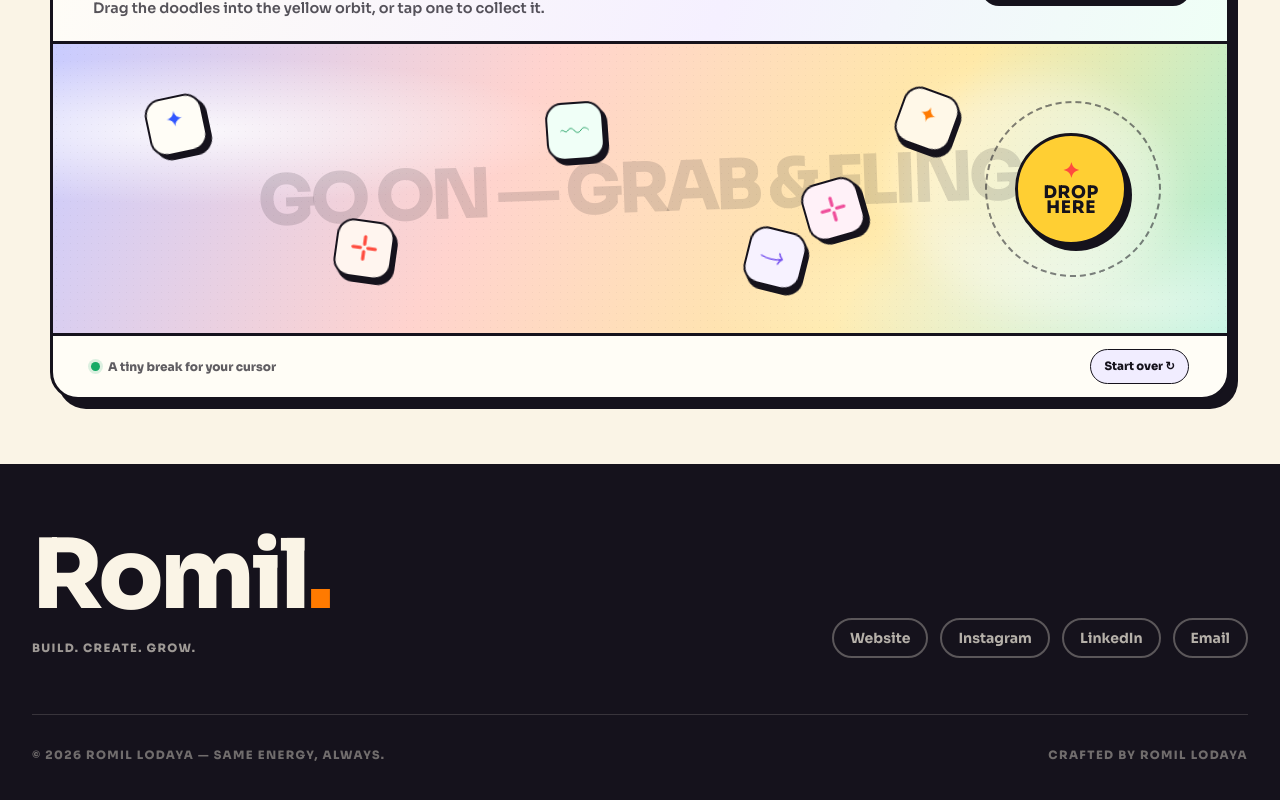
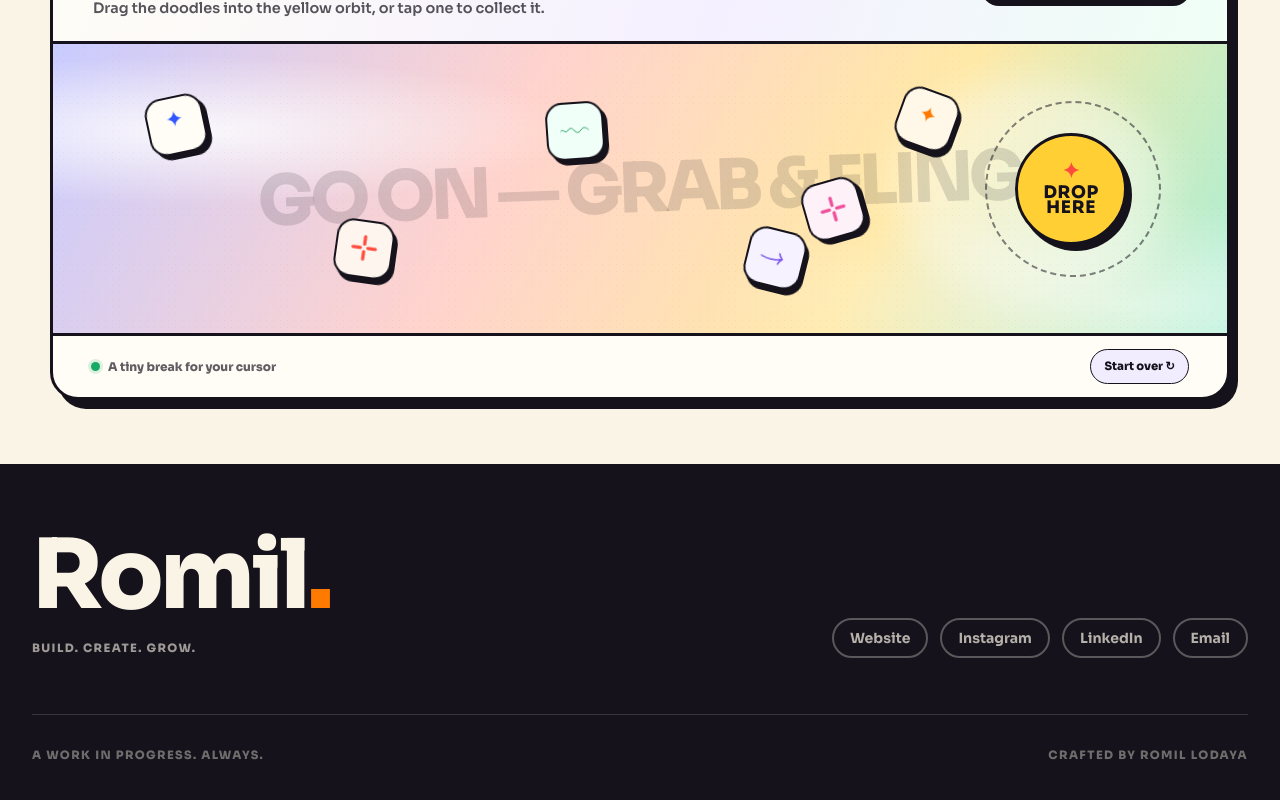
Before and after one commit to romillodaya07-glitch/Portfolio, a Next.js app: page / in a window 1280 px wide. Shown: the part 2580-3380 px from the top of the page. Built offline with nearby package versions, Linux system fonts and the light colour scheme.

Commit message:
Update portfolio footer message

```diff
--- a/components/Footer.tsx
+++ b/components/Footer.tsx
@@ -1,6 +1,6 @@
 "use client";
 
-import { footer, meta, contact, taglines } from "@/lib/content";
+import { footer, contact } from "@/lib/content";
 
 export function Footer() {
   return (
@@ -30,9 +30,7 @@ export function Footer() {
         </div>
 
         <div className="mt-14 flex flex-col gap-3 border-t border-paper/15 pt-8 label-mono text-paper/40 sm:flex-row sm:items-center sm:justify-between">
-          <p>
-            © {footer.year} {meta.name} — {taglines[4]}
-          </p>
+          <p>A WORK IN PROGRESS. ALWAYS.</p>
           <p>{footer.builtBy}</p>
         </div>
       </div>
```
